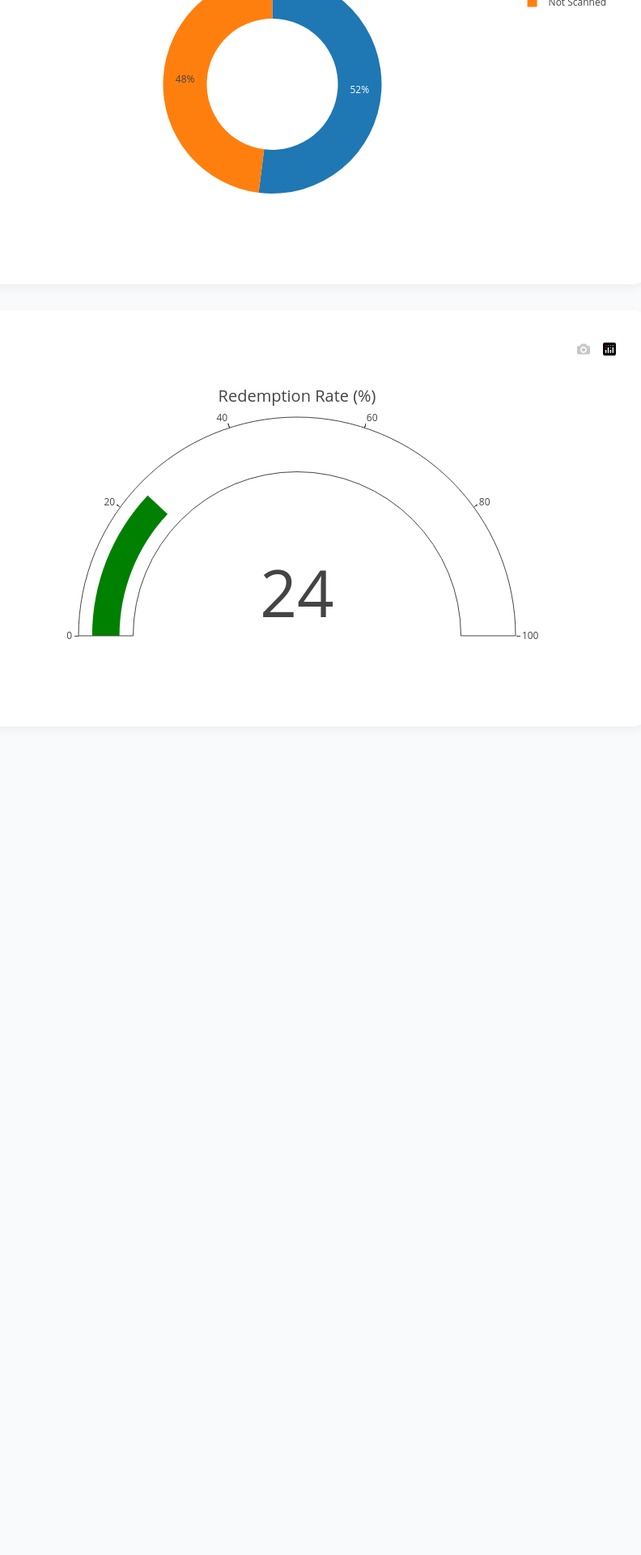
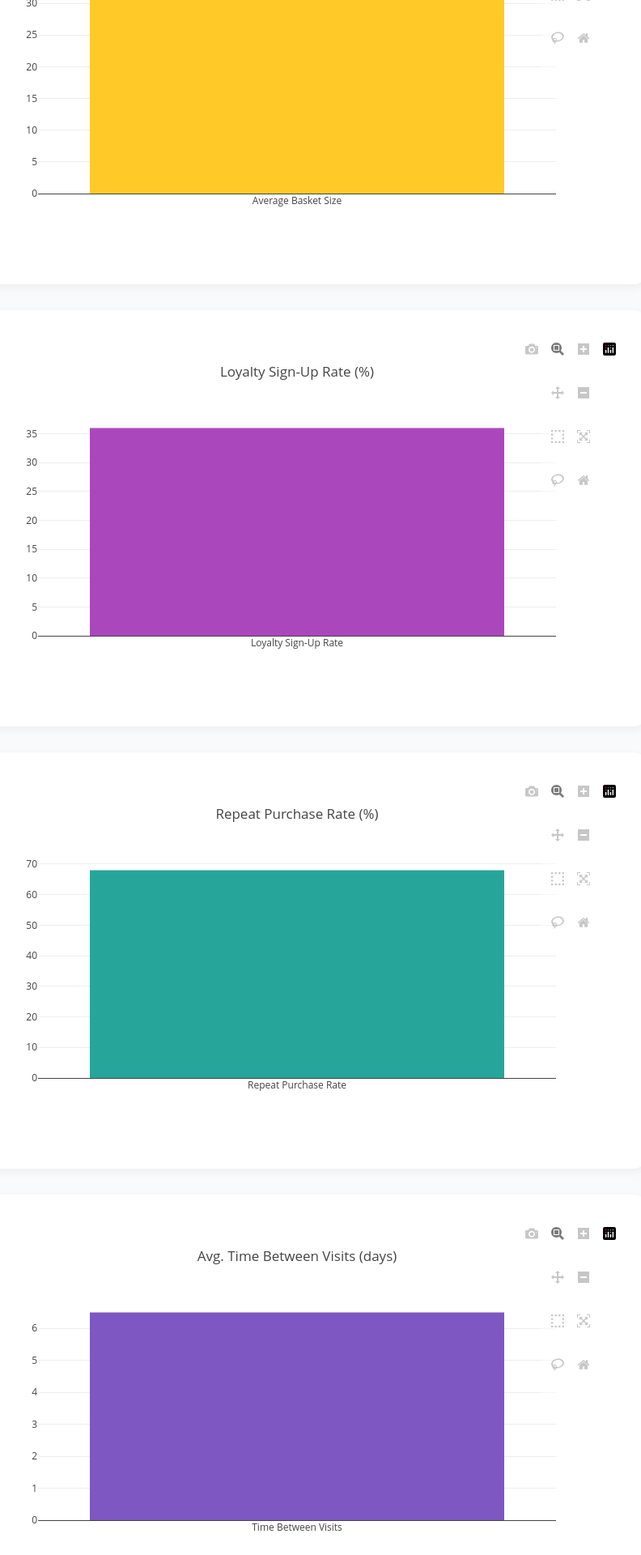
Before and after one commit to laneycs/loyalty-dashboard, a Flask app: page /dashboard in a window 1280 px wide. Shown: the part 2760-4680 px from the top of the page at 81% size, without its empty margins (273-1065 px from the left). Before the commit the page ends 3549 px from the top, so only its background shows below. Run offline with Flask 3, Linux system fonts and the light colour scheme; the visitor is signed in with stand-in values (Sample User, id 1); some libraries are stand-ins or nearby versions.

Commit message:
📊 Add full chart set for remaining metrics with region and time filters

```diff
--- a/templates/dashboard.html
+++ b/templates/dashboard.html
@@ -30,8 +30,13 @@
     <div class="card" id="chart-repeat"></div>
     <div class="card" id="chart-funnel"></div>
     <div class="card" id="chart-revenue"></div>
+    <div class="card" id="chart-basket"></div>
+    <div class="card" id="chart-signup"></div>
+    <div class="card" id="chart-repeat-purchase"></div>
+    <div class="card" id="chart-visit-time"></div>
     <div class="card" id="chart-scan-rate"></div>
     <div class="card" id="chart-redemption"></div>
+    <div class="card" id="chart-campaign"></div>
 
     <script>
         function changeLocation() {
@@ -50,44 +55,62 @@
             y: [{{ metrics['Total Registered Users'] }}],
             type: 'bar',
             marker: { color: '#66bb6a' }
-        }], {
-            title: 'Total Registered Users'
-        });
+        }], { title: 'Total Registered Users' });
 
         Plotly.newPlot('chart-repeat', [{
             x: ['New Users', 'Repeat Users'],
             y: [{{ metrics['Repeat vs New Users']['New'] }}, {{ metrics['Repeat vs New Users']['Repeat'] }}],
             type: 'bar',
             marker: { color: ['#FFA07A', '#20B2AA'] }
-        }], {
-            title: 'New vs Repeat Users'
-        });
+        }], { title: 'New vs Repeat Users' });
 
         Plotly.newPlot('chart-funnel', [{
             type: 'funnel',
             y: ["Visitors", "Signups", "Purchases"],
             x: [{{ funnel_data["Visitors"] }}, {{ funnel_data["Signups"] }}, {{ funnel_data["Purchases"] }}]
-        }], {
-            title: "Conversion Funnel"
-        });
+        }], { title: "Conversion Funnel" });
 
         Plotly.newPlot('chart-revenue', [{
-            x: ['Revenue', 'Basket Size'],
-            y: [{{ metrics['Revenue'] }}, {{ metrics['Average Basket Size'] }}],
+            x: ['Revenue'],
+            y: [{{ metrics['Revenue'] }}],
             type: 'bar',
-            marker: { color: ['#42a5f5', '#ffca28'] }
-        }], {
-            title: 'Revenue & Average Basket Size'
-        });
+            marker: { color: '#42a5f5' }
+        }], { title: 'Revenue' });
+
+        Plotly.newPlot('chart-basket', [{
+            x: ['Average Basket Size'],
+            y: [{{ metrics['Average Basket Size'] }}],
+            type: 'bar',
+            marker: { color: '#ffca28' }
+        }], { title: 'Average Basket Size' });
+
+        Plotly.newPlot('chart-signup', [{
+            x: ['Loyalty Sign-Up Rate'],
+            y: [{{ metrics['Loyalty Sign-Up Rate'] }}],
+            type: 'bar',
+            marker: { color: '#ab47bc' }
+        }], { title: 'Loyalty Sign-Up Rate (%)' });
+
+        Plotly.newPlot('chart-repeat-purchase', [{
+            x: ['Repeat Purchase Rate'],
+            y: [{{ metrics['Repeat Purchase Rate'] }}],
+            type: 'bar',
+            marker: { color: '#26a69a' }
+        }], { title: 'Repeat Purchase Rate (%)' });
+
+        Plotly.newPlot('chart-visit-time', [{
+            x: ['Time Between Visits'],
+            y: [{{ metrics['Time Between Visits'] }}],
+            type: 'bar',
+            marker: { color: '#7e57c2' }
+        }], { title: 'Avg. Time Between Visits (days)' });
 
         Plotly.newPlot('chart-scan-rate', [{
             values: [{{ metrics['Scan Rate'] }}, 100 - {{ metrics['Scan Rate'] }}],
             labels: ['Scanned', 'Not Scanned'],
             type: 'pie',
             hole: 0.6
-        }], {
-            title: 'Scan Rate'
-        });
+        }], { title: 'Scan Rate' });
 
         Plotly.newPlot('chart-redemption', [{
             type: 'indicator',
@@ -96,6 +119,16 @@
             title: { text: 'Redemption Rate (%)' },
             gauge: { axis: { range: [0, 100] } }
         }]);
+
+        Plotly.newPlot('chart-campaign', [{
+            values: {{ location_data }},
+            labels: ['Email', 'Social', 'Referral'],
+            type: 'pie',
+            hole: .4
+        }], {
+            title: 'Campaign Attribution - {{ selected_location }}',
+            showlegend: true
+        });
     </script>
 </body>
 </html>
```
